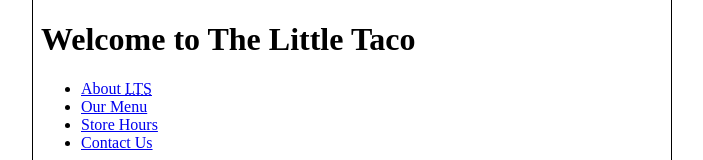
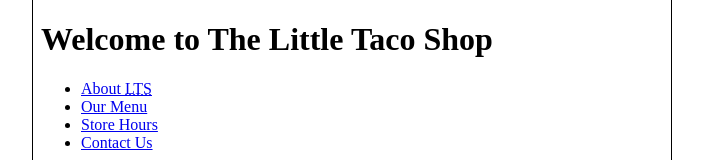
Before and after one commit to alexserghill/First-Project, a plain HTML site: page index.html in a window 1280 px wide. Shown: the top 160 px of the page, without its empty margins (288-991 px from the left). Drawn offline with Linux system fonts and the light colour scheme.

Commit message:
Returning

```diff
--- a/index.html
+++ b/index.html
@@ -11,7 +11,7 @@
 
     <body>
 <header>
-            <h1>Welcome to The Little Taco</h1>
+            <h1>Welcome to The Little Taco Shop</h1>
             <nav>
                 <ul>
                     <li>
```
